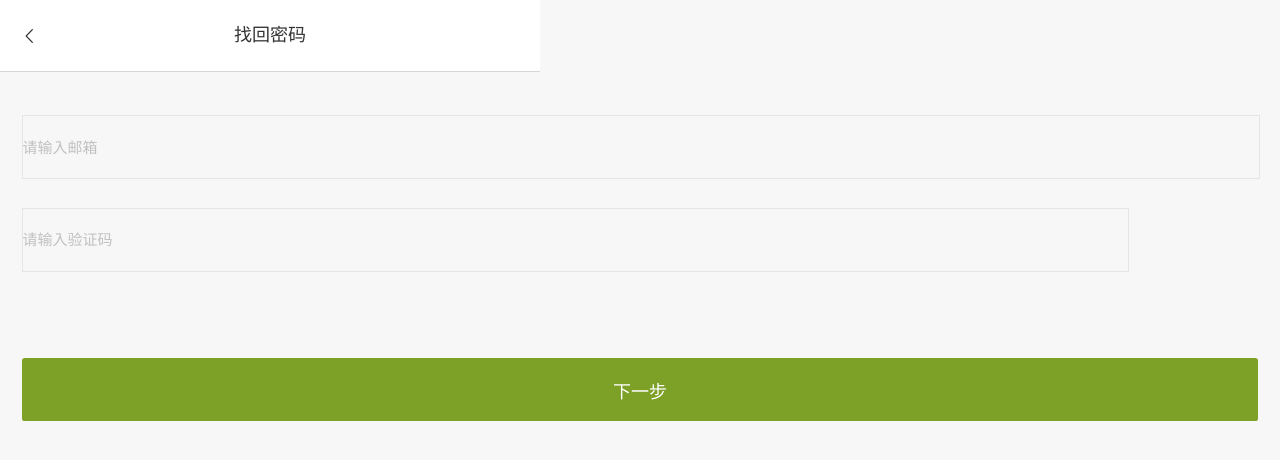
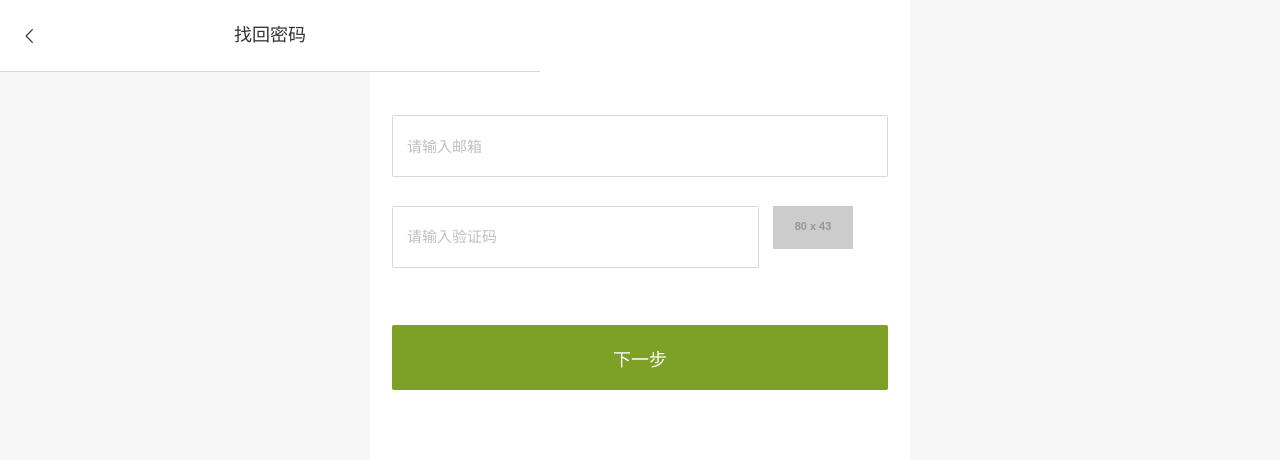
Before and after one commit to 52LXB/tf-frontend, a Vue app: page /#/login/forget-password in a window 1280 px wide. Shown: the top 460 px of the page. Built offline with nearby package versions, Linux system fonts and the light colour scheme; what mint-ui, vux would draw is missing.

Commit message:
登录页；忘记密码页；找回密码页

```diff
--- a/src/pages/demo.vue
+++ b/src/pages/demo.vue
@@ -9,9 +9,17 @@
     <br>
     <tf-button type="primary" @click.native="showPopup = true">显示popup</tf-button>
     <br>
-    <tf-input type="text" v-model="inputVal" placeholder="input"></tf-input>
-    <tf-textarea type="text" v-model="inputVal" placeholder="textarea"></tf-textarea>
-    <tf-textarea type="text" v-model="inputVal" placeholder="无边框textarea" :no-border="true"></tf-textarea>
+    <tf-input
+      type="text"
+      v-model="inputVal"
+      placeholder="input"></tf-input>
+    <tf-textarea
+      v-model="inputVal"
+      placeholder="textarea"></tf-textarea>
+    <tf-textarea
+      v-model="inputVal"
+      placeholder="无边框textarea"
+      :no-border="true"></tf-textarea>
 
     <div v-transfer-dom>
       <popup v-model="showPopup" position="left" width="100%">
--- a/src/pages/login/forget-password.vue
+++ b/src/pages/login/forget-password.vue
@@ -1,47 +1,50 @@
 <template>
-  <div class="page fx-column">
-    <tf-deputy-topbar title="找回密码"></tf-deputy-topbar>
-    <div class="page__content login-input">
-      <input  class="page__content__email" type="email" placeholder="请输入邮箱"/>
-      <div class="flexbox">
-        <input class="flex1" placeholder="请输入验证码"/>
-        <div class="page__content__validate-code">
+  <div>
+    <tf-header title="找回密码"></tf-header>
+    <tf-wrapper>
+      <div class="forget-pwd">
+        <div class="forget-pwd__form-item">
+          <tf-input type="email" placeholder="请输入邮箱"></tf-input>
+        </div>
+        <div class="forget-pwd__form-item fx-space-between">
+          <div class="form-item__vcode-left">
+            <tf-input placeholder="请输入验证码"></tf-input>
+          </div>
+          <div class="form-item__vcode-right">
+            <img src="http://placehold.it/80x43">
+          </div>
+        </div>
+        <div class="forget-pwd__form-item">
+          <tf-button type="primary" size="lg"
+            @click.native="$router.push({ name: 'login-reset-password' })">下一步</tf-button>
         </div>
       </div>
-      <button class="page__content__button btn btn--lg" @click="$router.push('/login/reset-password')">下一步</button>
-    </div>
+    </tf-wrapper>
   </div>
 </template>
 
 <script>
-  import deputyTopbar from '@/components/deputy-topbar.vue'
-
-  export default {
-    components: {
-      'tf-deputy-topbar': deputyTopbar
-    }
-  }
+  export default {}
 </script>
 
 <style lang="scss" scoped>
   @import "~@/assets/style/out-import";
 
-  .page {
-    min-height: 100vh;
-    &__content {
-      padding: tr(60px) tr(30px) tr(80px);
-      flex: 1;
-      &__email{
-        width: 100%;
+  .forget-pwd{
+    padding: tr(60px) tr(30px);
+    .forget-pwd__form-item{
+      margin-bottom: tr(40px);
+      .form-item__vcode-left {
+        width: tr(510px);
+        height: tr(86px);
+        overflow: hidden;
       }
-      &__validate-code {
+      .form-item__vcode-right{
         width: tr(160px);
         height: tr(86px);
-        margin-left: tr(20px);
-        background: $cl-white-dark;
+        overflow: hidden;
       }
-      &__button {
-        width: 100%;
+      .tf-btn{
         margin-top: tr(80px);
       }
     }
--- a/src/pages/login/index.vue
+++ b/src/pages/login/index.vue
@@ -1,39 +1,54 @@
 <template>
-  <div class="page fx-column">
-    <tf-deputy-topbar title="登 录"></tf-deputy-topbar>
-    <div class="page__content login-input">
-      <div class="page__content__logo fx-center">
+  <div>
+    <tf-header title="登录"></tf-header>
+    <tf-wrapper>
+      <div class="login">
+        <div class="login__logo">
           <img src="../../assets/img/index/login_logo.png"/>
         </div>
-      <div class="page__content__form login-input">
-        <input  class="page__content__form__email" type="email" placeholder="请输入邮箱"/>
-        <input class="page__content__form__pass" type="password" placeholder="请输入6-15位的密码"/>
-        <div class="flexbox">
-          <input class="flex1" placeholder="请输入验证码"/>
-          <div class="page__content__form__validate-code">
+        <div class="login__form">
+          <div class="login__form-item">
+            <tf-input type="email" placeholder="请输入邮箱"></tf-input>
+          </div>
+          <div class="login__form-item">
+            <tf-input type="password" placeholder="请输入6-15位的密码"></tf-input>
+          </div>
+
+          <div class="login__form-item fx-space-between">
+            <div class="form-item__vcode-left">
+              <tf-input placeholder="请输入验证码"></tf-input>
+            </div>
+            <div class="form-item__vcode-right">
+              <img src="http://placehold.it/80x43">
             </div>
           </div>
-        <div>
+
+          <div class="login__form-item">
             <input type="checkbox">记住密码
           </div>
-        <button class="page__content__form__button btn btn--lg">登录</button>
-      </div>
-      <div class="page__content__footer fx-space-between">
-        <span class="fz-26 cl-gray"  @click="$router.push('/login/forget-password')">忘记密码</span>
-        <span class="fz-26 cl-gray" @click="$router.push('/join')">立即注册</span>
+
+          <div class="login__form-item">
+            <tf-button type="primary" size="lg">登录</tf-button>
           </div>
         </div>
+        <div class="fx-space-between">
+          <span class="fz-26 cl-gray"
+            @click="$router.push({ name: 'login-forget-password' })">
+            忘记密码
+          </span>
+
+          <span class="fz-26 cl-gray"
+            @click="$router.push({ name: 'join' })">
+            立即注册
+          </span>
         </div>
+      </div>
+    </tf-wrapper>
   </div>
 </template>
 
 <script>
-  import deputyTopbar from '@/components/deputy-topbar.vue'
-
   export default {
-    components: {
-      'tf-deputy-topbar': deputyTopbar
-    },
     methods: {
       aa () {
         console.log('aa')
@@ -44,34 +59,27 @@
 
 <style lang="scss" scoped>
   @import "~@/assets/style/out-import";
-
-  .page {
-    width: 10rem;
-    min-height: 100vh;
-    background: $cl-white;
-    &__content {
-      flex: 1;
-      padding: 0 tr(30px);
-      &__logo {
-        height: tr(370px);
-        img {
+  .login{
+    padding: tr(30px);
+    .login__logo{
+      text-align: center;
+      margin: tr(100px) 0;
+      img{
         width: tr(227px);
-          height: tr(161px);
       }
     }
-      &__form {
-        &__email, &__pass {
-          width: 100%;
+    .login__form{
+      .login__form-item{
+        margin-bottom: tr(40px);
+        .form-item__vcode-left {
+          width: tr(510px);
+          height: tr(86px);
+          overflow: hidden;
         }
-        &__validate-code {
+        .form-item__vcode-right{
           width: tr(160px);
           height: tr(86px);
-          margin-left: tr(20px);
-          background: $cl-white-dark;
-        }
-        &__button {
-          width: 100%;
-          margin: tr(60px) 0 tr(30px);
+          overflow: hidden;
         }
       }
     }
--- a/src/pages/login/reset-password.vue
+++ b/src/pages/login/reset-password.vue
@@ -1,45 +1,35 @@
 <template>
-  <div class="page fx-column">
-    <tf-deputy-topbar title="重置密码"></tf-deputy-topbar>
-    <div class="page__content login-input">
-      <input  class="page__content__pass" type="password" placeholder="请输入6-15位的密码"/>
-      <input  class="page__content__pass" type="password" placeholder="请输入再次输入登录密码"/>
-      <button class="page__content__button btn btn--lg">保存</button>
-    </div>
+  <div>
+    <tf-header title="重置密码"></tf-header>
+    <tf-wrapper>
+      <div class="reset-pwd">
+        <div class="reset-pwd__form-item">
+          <tf-input type="password" placeholder="请输入6-15位新登录密码"></tf-input>
+        </div>
+        <div class="reset-pwd__form-item fx-space-between">
+          <tf-input type="password" placeholder="请再次输入新登录密码"></tf-input>
+        </div>
+        <div class="reset-pwd__form-item">
+          <tf-button type="primary" size="lg"
+            @click.native="$router.push({ name: 'login-reset-password' })">保存</tf-button>
+        </div>
+      </div>
+    </tf-wrapper>
   </div>
 </template>
 
 <script>
-  import deputyTopbar from '@/components/deputy-topbar.vue'
-
-  export default {
-    components: {
-      'tf-deputy-topbar': deputyTopbar
-    }
-  }
+  export default {}
 </script>
 
 <style lang="scss" scoped>
   @import "~@/assets/style/out-import";
 
-  .page {
-    width: 10rem;
-    min-height: 100vh;
-    background: $cl-white;
-    &__content {
-      padding: tr(60px) tr(30px) tr(80px);
-      flex: 1;
-      &__pass{
-        width: 100%;
-      }
-      &__validate-code {
-        width: tr(160px);
-        height: tr(86px);
-        margin-left: tr(20px);
-        background: $cl-white-dark;
-      }
-      &__button {
-        width: 100%;
+  .reset-pwd{
+    padding: tr(60px) tr(30px);
+    .reset-pwd__form-item{
+      margin-bottom: tr(40px);
+      .tf-btn{
         margin-top: tr(80px);
       }
     }
```
Lines whose indentation alone changed are shown as unchanged.
